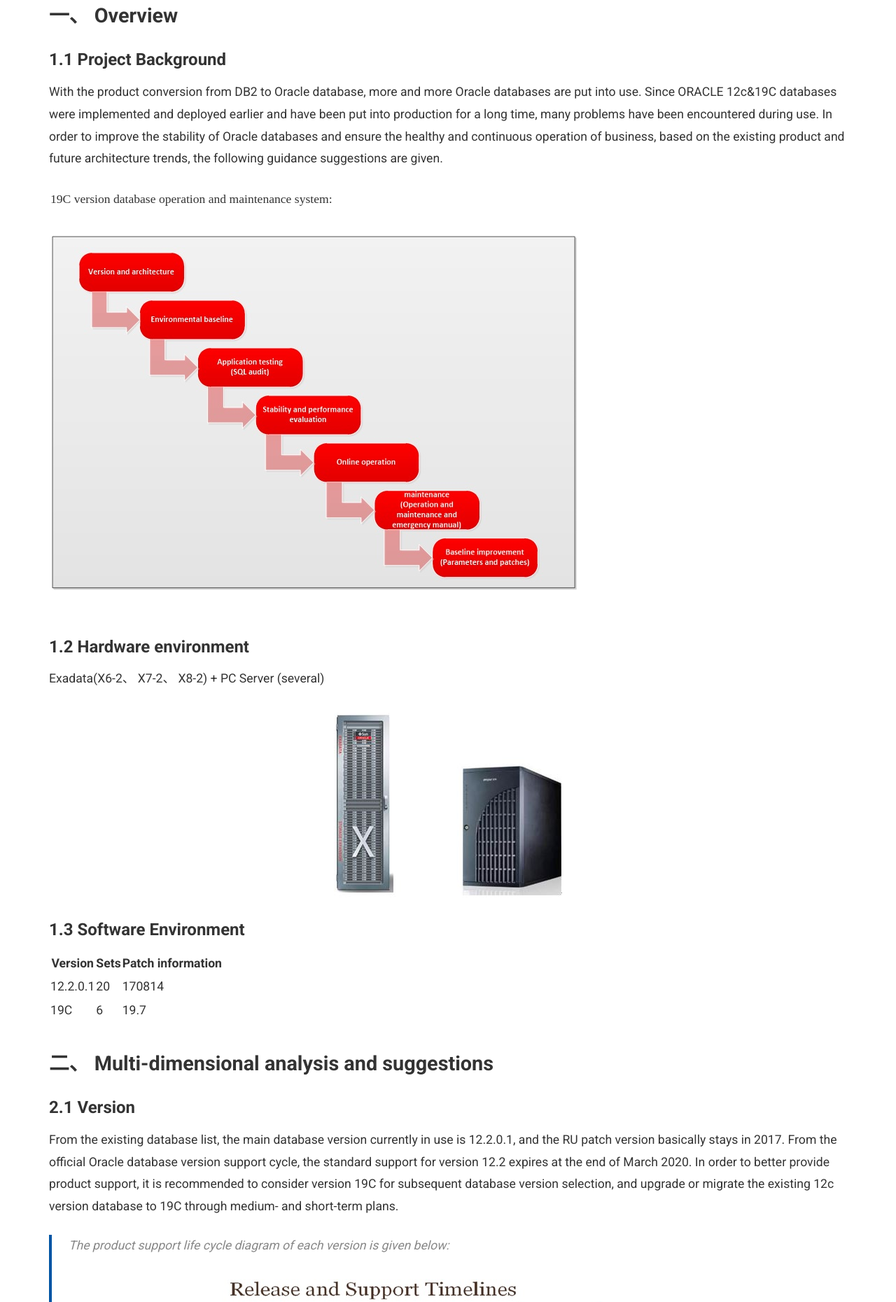
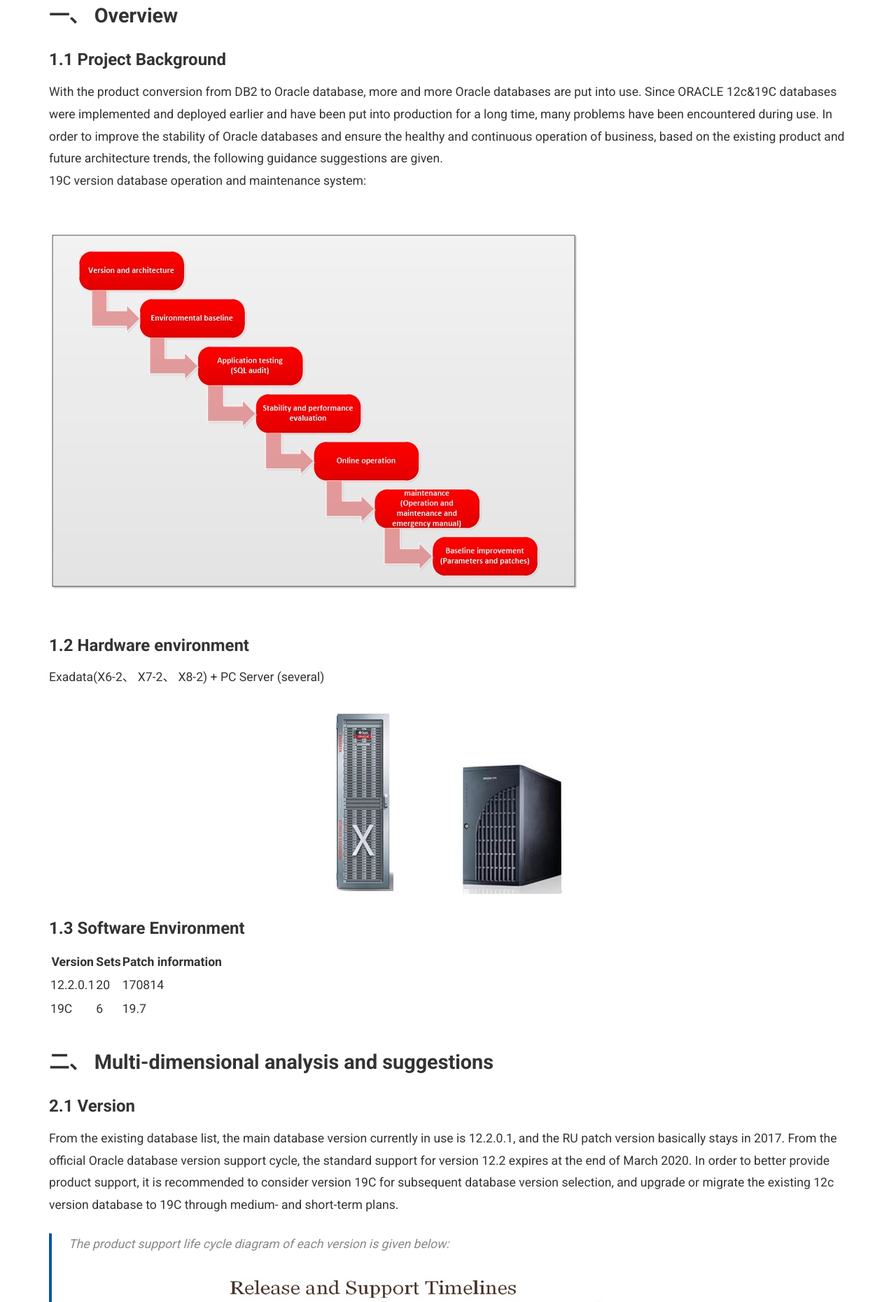
Before and after one commit to goodwaysIT/en, a Jekyll site: the page built from _posts/2025-05-27-ORACLE-19C-Database-Architecture-and-Operation-and-Maintenance-Guide.md, in a window 1280 px wide. Shown: the part 366-2226 px from the top of the page at 70% size. Built offline with Jekyll 4.4.1, drawn with Linux system fonts in a browser that asks for light colours.

Commit message:
Update 2025-05-27-ORACLE-19C-Database-Architecture-and-Operation-and-Maintenance-Guide.md

```diff
--- a/_posts/2025-05-27-ORACLE-19C-Database-Architecture-and-Operation-and-Maintenance-Guide.md
+++ b/_posts/2025-05-27-ORACLE-19C-Database-Architecture-and-Operation-and-Maintenance-Guide.md
@@ -13,12 +13,8 @@
 ### 1.1	Project Background
 
 With the product conversion from DB2 to Oracle database, more and more Oracle databases are put into use. Since ORACLE 12c&19C databases were implemented and deployed earlier and have been put into production for a long time, many problems have been encountered during use. In order to improve the stability of Oracle databases and ensure the healthy and continuous operation of business, based on the existing product and future architecture trends, the following guidance suggestions are given.
+19C version database operation and maintenance system:
 <TABLE>
-<TR>
-<TD align="left">
-<FONT face="宋体">19C version database operation and maintenance system:</FONT>
-</TD>
-</TR>
 <TR>
 <TD align="left">
 <img src="https://goodwaysit.github.io/en/assets/images/database/db_architecture.png" style="float:left;" />
```
